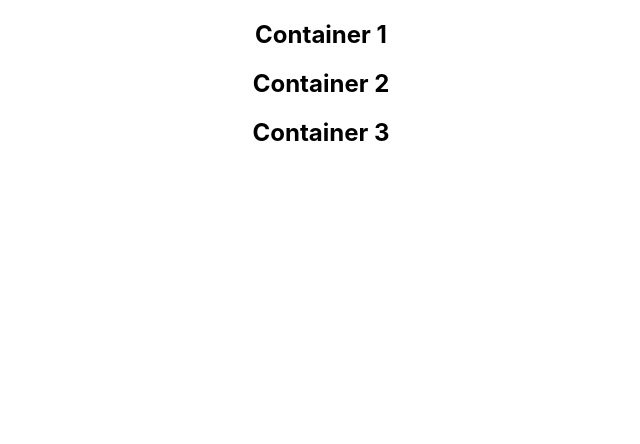
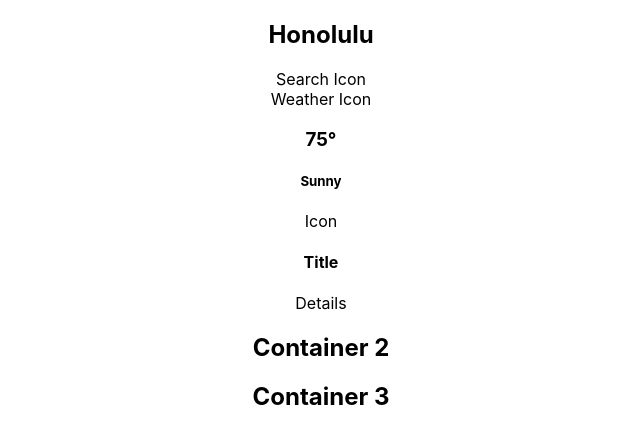
Before and after one commit to austin-carman/weather, a React (Create React App) app: page / in a window 1280 px wide. Shown: the top 444 px of the page, without its empty margins (319-959 px from the left). Built offline with nearby package versions, Linux system fonts and the light colour scheme.

Commit message:
basic structure of MainContainer

```diff
--- a/src/components/MainContainer.js
+++ b/src/components/MainContainer.js
@@ -1,7 +1,24 @@
 function MainContainer() {
   return (
     <div className="main-container">
-      <h2>Container 1</h2>
+      <div className="city-search-container">
+        <h2 className="city">Honolulu</h2>
+        <div className="search-container">Search Icon</div>
+      </div>
+      <div>
+        <div>Weather Icon</div>
+        <div>
+          <h3>75&deg;</h3>
+          <h5>Sunny</h5>
+        </div>
+      </div>
+      <div>
+        <div>Icon</div>
+        <div>
+          <h4>Title</h4>
+          <p>Details</p>
+        </div>
+      </div>
     </div>
   )
 }
```
